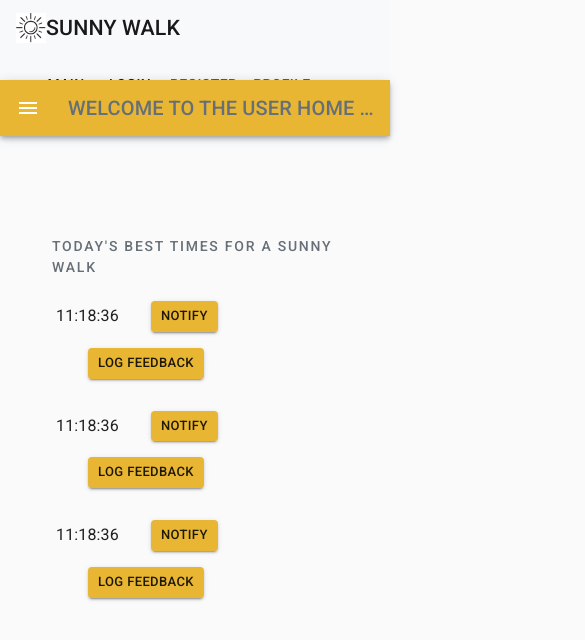
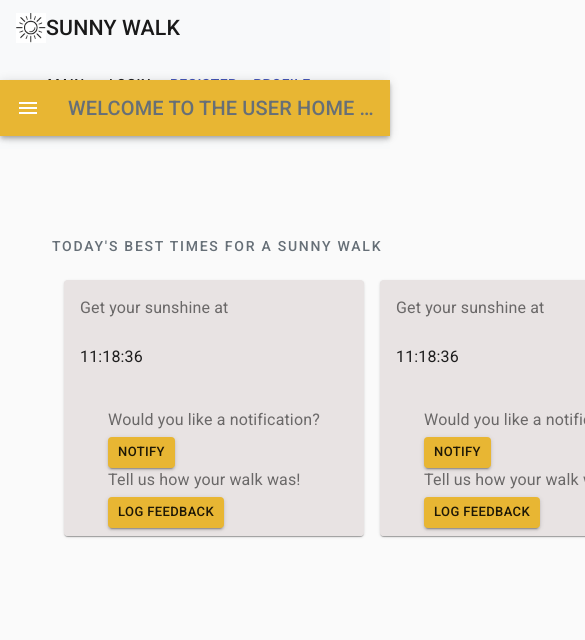
Before and after one commit to CodeBendersTR/sunnywalk-frontend, a React (Create React App) app: page /home in a window 390 px wide. Shown: the top 640 px of the page, 585 px wide, since content can reach past the window. Built offline with nearby package versions, Linux system fonts and the light colour scheme.

Commit message:
Included CardHome.js to modify Home page to include cards for time display; Modified AddResponsiveDrawer to include cardHome component; DisplayTime not used any more

```diff
--- a/src/components/AddResponsiveDrawer/AddResponsiveDrawer.js
+++ b/src/components/AddResponsiveDrawer/AddResponsiveDrawer.js
@@ -1,9 +1,10 @@
 import React from 'react';
 import {Link} from "react-router-dom";
 import DisplayTime from "../DisplayTime/DisplayTime";
+import CardHome from "../CardHome/CardHome";
 import {AppBar, CssBaseline, Drawer, Hidden,
   IconButton, List, ListItem, ListItemIcon, ListItemText,
- makeStyles, useTheme, Toolbar, Typography} from '@material-ui/core';
+ makeStyles, useTheme, Toolbar, Typography, Box} from '@material-ui/core';
 import MenuIcon from '@material-ui/icons/Menu';
 import AccountCircleIcon from '@material-ui/icons/AccountCircle';
 import DirectionsWalkIcon from '@material-ui/icons/DirectionsWalk';
@@ -19,6 +20,7 @@ const useStyles = makeStyles((theme) => ({
     [theme.breakpoints.up('sm')]: {
       width: drawerWidth,
       flexShrink: 0,
+      marginTop: 80,
     },
   },
   appBar: {
@@ -136,9 +138,17 @@ function ResponsiveDrawer(props) {
             Today's best times for a sunny walk
           </h4>
           <ul>
-            <DisplayTime dispTime={ time } />
-            <DisplayTime dispTime={ time }/>
-            <DisplayTime dispTime={ time }/>
+            <Box display="flex" flexDirection="row">
+              <Box p={1} direction="row">
+                <CardHome dispTime={ time } />
+              </Box>
+              <Box p={1} direction="row">
+                <CardHome dispTime={ time } />
+              </Box>
+              <Box p={1} direction="row">
+                <CardHome dispTime={ time } />
+              </Box>
+            </Box>
           </ul>
         <Typography paragraph>
 
--- /dev/null
+++ b/src/components/CardHome/CardHome.js
@@ -0,0 +1,68 @@
+import React from 'react';
+import { makeStyles, GridList, GridListTile, Box } from '@material-ui/core';
+import Card from '@material-ui/core/Card';
+import CardActions from '@material-ui/core/CardActions';
+import CardContent from '@material-ui/core/CardContent';
+import Button from '@material-ui/core/Button';
+import Typography from '@material-ui/core/Typography';
+
+const useStyles = makeStyles((theme) => ({
+  root: {
+    minWidth: 300,
+    justifyContent: "center",
+    backgroundColor: "#e8e3e3",
+  },
+  bullet: {
+    //display: 'inline-block',
+    //margin: '0 2px',
+    transform: 'scale(0.8)',
+  },
+  title: {
+    fontSize: 16,
+  },
+  pos: {
+    marginBottom: 5,
+  },
+  margin: {
+    //margin: theme.spacing(1),
+    //marginLeft: theme.spacing(4),
+    backgroundColor: "#e8b633",
+    //backgroundColor: "#8d359c",
+
+  },
+}));
+
+function dispButton(){
+  window.alert ("Hello there!!");
+}
+
+export default function SimpleCard(props) {
+  const classes = useStyles();
+  const bull = <span className={classes.bullet}>•</span>;
+
+  return (
+        <Card className={classes.root}>
+          <CardContent>
+            <Typography className={classes.title} color="textSecondary" gutterBottom>
+              Get your sunshine at
+            </Typography>
+            <br />
+             <p text-align="center">
+                { props.dispTime }
+             </p>
+          </CardContent>
+          <CardActions classes={{root: classes.root}}>
+            <div>
+              <Typography className={classes.pos} color="textSecondary">
+                Would you like a notification?
+              </Typography>
+              <Button text-align= "center" onClick={dispButton} variant="contained" size="small" className={classes.margin}>Notify</Button>
+              <Typography className={classes.pos} color="textSecondary">
+                Tell us how your walk was!
+              </Typography>
+              <Button onClick={dispButton} variant="contained" size="small" className={classes.margin}>Log Feedback</Button>
+            </div>
+          </CardActions>
+        </Card>
+  );
+}
--- a/src/components/DisplayTime/DisplayTime.js
+++ b/src/components/DisplayTime/DisplayTime.js
@@ -1,5 +1,6 @@
 import React from 'react';
 import "./DisplayTime.css";
+import CardHome from "../CardHome/CardHome";
 import { makeStyles, Button  } from '@material-ui/core';
 
 
@@ -30,9 +31,12 @@ function DisplayTime(props) {
 
   return (
     <li className="list-style">
-      <p>{ props.dispTime }
+      <p>
+        {/*{ props.dispTime }
         <Button onClick={dispButton} variant="contained" size="small" className={classes.margin}>Notify</Button>
         <Button onClick={dispButton} variant="contained" size="small" className={classes.margin}>Log Feedback</Button>
+        */}
+        <CardHome />
       </p>
     </li>
   );
```
